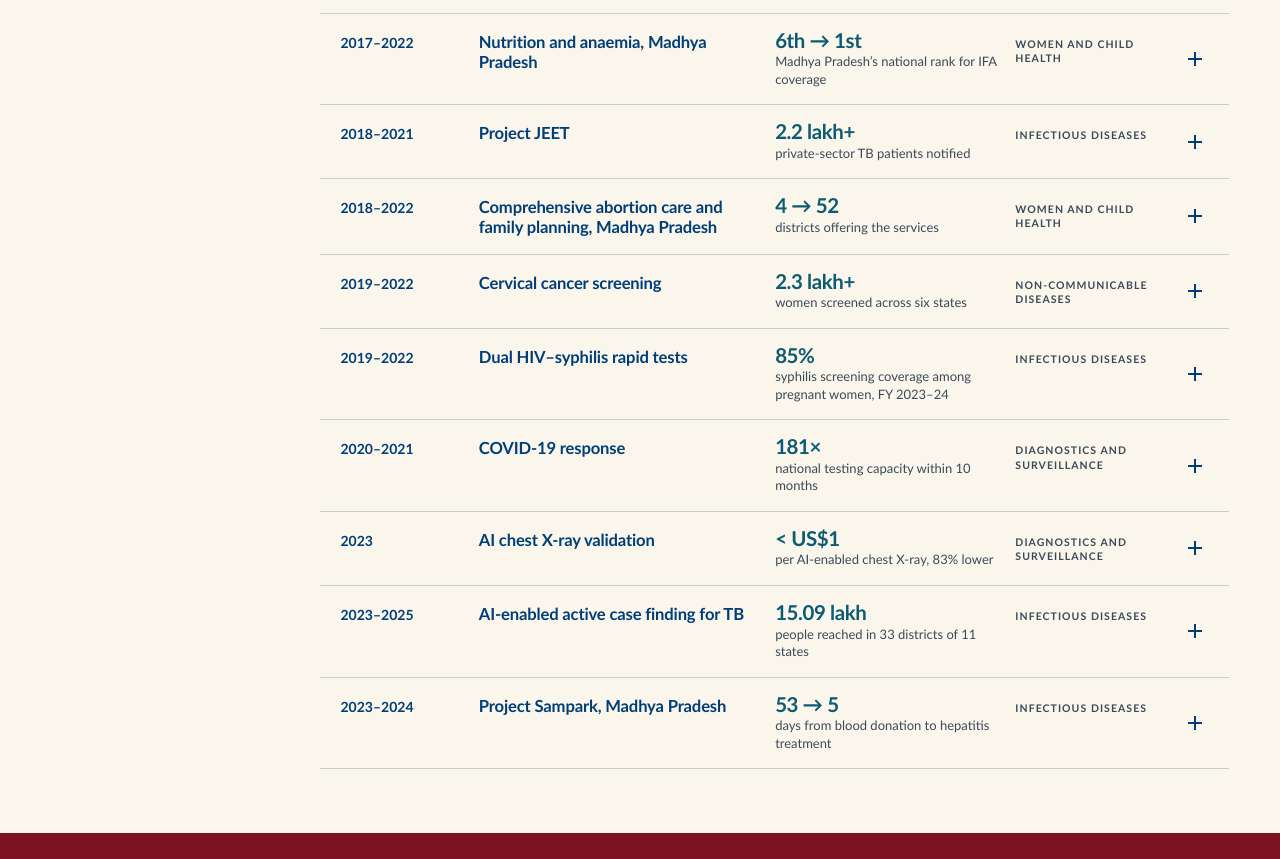
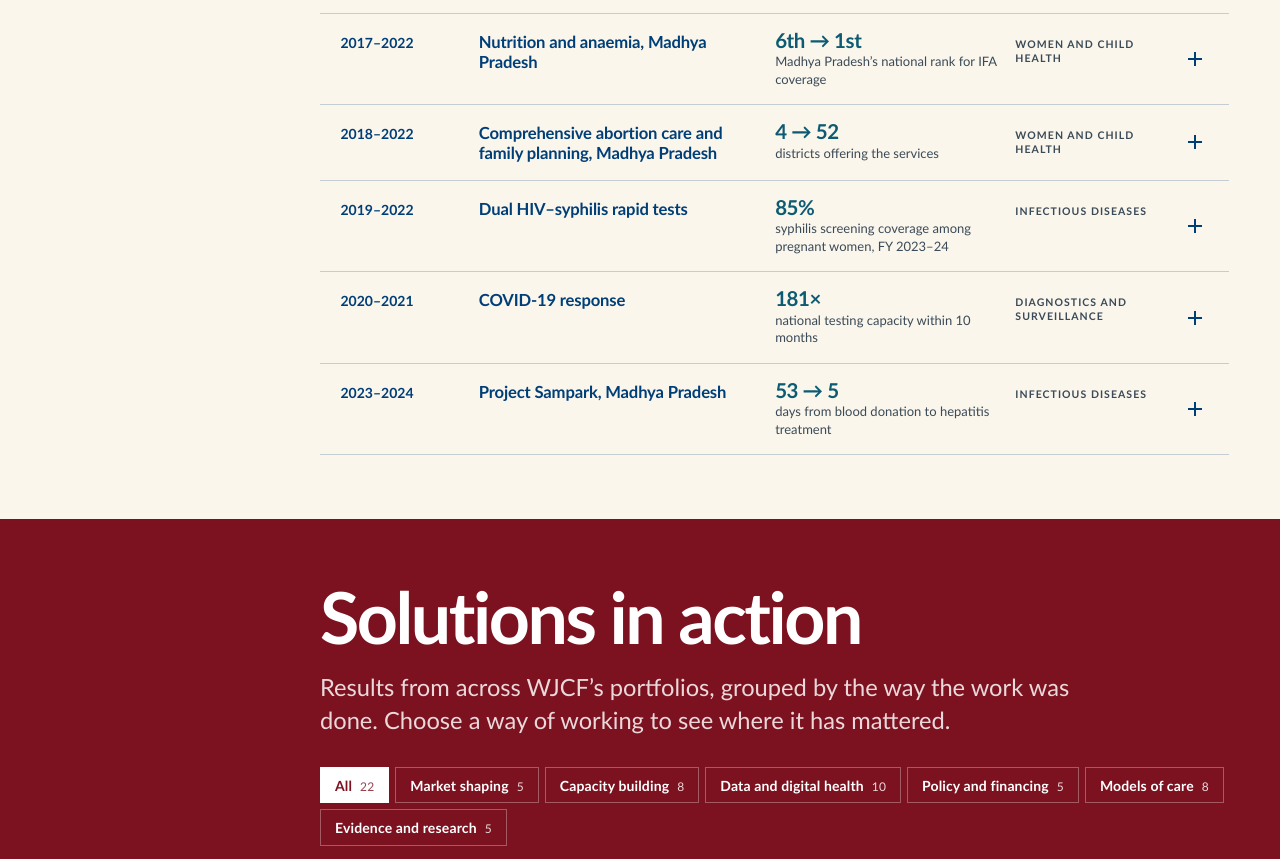
Before and after one commit to zerobug-mohit/wjcf-website-preview, a plain HTML site: page index.html in a window 1280 px wide. Shown: the part 8397-9256 px from the top of the page. Drawn offline with Linux system fonts and the light colour scheme.

Commit message:
Four milestones out of Past work
Project JEET, Cervical cancer screening, AI chest X-ray validation and
AI-enabled active case finding for TB are removed from the register of
concluded programmes, leaving 11. The filters follow: Non-Communicable
Diseases and "Several states, not named" have no milestone left and are
no longer offered.

Only the page changed; its stylesheet and script are the same files.

Co-Authored-By: Claude Opus 5.5 <noreply@anthropic.com>

```diff
--- a/index.html
+++ b/index.html
@@ -489,18 +489,17 @@
     <div class="rg" data-rg data-count="Showing {shown} of {total} milestones">
       <div class="rg-tools" hidden>
         <div class="rg-f" role="group" aria-label="Show milestones from one portfolio">
-          <button type="button" aria-pressed="true" data-area=""><span>All</span><small>15</small></button>
-          <button type="button" aria-pressed="false" data-area="INF"><span>Infectious Diseases</span><small>7</small></button>
+          <button type="button" aria-pressed="true" data-area=""><span>All</span><small>11</small></button>
+          <button type="button" aria-pressed="false" data-area="INF"><span>Infectious Diseases</span><small>5</small></button>
           <button type="button" aria-pressed="false" data-area="VPD"><span>Vaccine‑Preventable Diseases</span><small>1</small></button>
           <button type="button" aria-pressed="false" data-area="RMN"><span>Women and Child Health</span><small>4</small></button>
-          <button type="button" aria-pressed="false" data-area="NCD"><span>Non‑Communicable Diseases</span><small>1</small></button>
-          <button type="button" aria-pressed="false" data-area="DGS"><span>Diagnostics and Surveillance</span><small>2</small></button>
+          <button type="button" aria-pressed="false" data-area="DGS"><span>Diagnostics and Surveillance</span><small>1</small></button>
         </div>
         <div class="rg-g">
           <label class="rg-sel"><span>Where</span>
             <span class="rg-pick"><select>
               <option value="" data-name="">Everywhere</option>
-              <option value="Madhya Pradesh" data-name="Madhya Pradesh">Madhya Pradesh (7)</option><option value="National" data-name="National">National (7)</option><option value="Uttar Pradesh" data-name="Uttar Pradesh">Uttar Pradesh (2)</option><option value="Bihar" data-name="Bihar">Bihar (1)</option><option value="Gujarat" data-name="Gujarat">Gujarat (1)</option><option value="Punjab" data-name="Punjab">Punjab (1)</option><option value="several" data-name="Several states, not named">Several states, not named (3)</option>
+              <option value="Madhya Pradesh" data-name="Madhya Pradesh">Madhya Pradesh (7)</option><option value="National" data-name="National">National (6)</option><option value="Uttar Pradesh" data-name="Uttar Pradesh">Uttar Pradesh (2)</option><option value="Bihar" data-name="Bihar">Bihar (1)</option><option value="Gujarat" data-name="Gujarat">Gujarat (1)</option><option value="Punjab" data-name="Punjab">Punjab (1)</option>
             </select></span>
           </label>
           <button type="button" class="rg-sort" aria-pressed="false"><span>Newest first</span><svg viewBox="0 0 14 14" aria-hidden="true"><path d="M4 2v10M1 9l3 3 3-3M10 12V2M7 5l3-3 3 3" fill="none" stroke="currentColor" stroke-width="1.6"/></svg></button>
@@ -606,20 +605,6 @@
             <a class="rg-go" href="#ov-RMN" data-code="RMN">Today: the Women and Child Health portfolio <svg viewBox="0 0 15 15" fill="none" aria-hidden="true"><path d="M1 7.5h12M9 3l4.5 4.5L9 12" stroke="currentColor" stroke-width="2"/></svg></a>
           </div>
         </li>
-        <li class="rg-i" data-area="INF" data-where="several">
-          <button type="button" class="rg-row" aria-expanded="true" aria-controls="rgd-2018-project-jeet">
-            <span class="rg-y">2018–2021</span>
-            <span class="rg-t">Project JEET</span>
-            <span class="rg-fg"><b>2.2 lakh+</b><small>private‑sector TB patients notified</small></span>
-            <span class="rg-a">Infectious Diseases</span>
-            <span class="rg-x" aria-hidden="true"></span>
-          </button>
-          <div class="rg-d" id="rgd-2018-project-jeet">
-            <p class="rg-b">Implemented the Joint Effort for Elimination of Tuberculosis across seven states, notifying 2.2 lakh+ private‑sector TB patients and engaging 15,000+ providers.</p>
-            <p class="rg-w"><span>Where</span>Seven states</p>
-            <a class="rg-go" href="#ov-INF" data-code="INF">Today: the Infectious Diseases portfolio <svg viewBox="0 0 15 15" fill="none" aria-hidden="true"><path d="M1 7.5h12M9 3l4.5 4.5L9 12" stroke="currentColor" stroke-width="2"/></svg></a>
-          </div>
-        </li>
         <li class="rg-i" data-area="RMN" data-where="Madhya Pradesh">
           <button type="button" class="rg-row" aria-expanded="true" aria-controls="rgd-2018-comprehensive-abortion-care-and-family-planning-madhya-pradesh">
             <span class="rg-y">2018–2022</span>
@@ -632,20 +617,6 @@
             <p class="rg-b">Supported the Government of Madhya Pradesh to expand comprehensive abortion care and family planning services from four demonstration districts to all 52, operationalising District Level Committees to empanel private facilities and growing training centres from 8 to 15. Safe abortion sites rose from 5 to 41, and post‑abortion care cases from 25 to 1,134 between the first halves of 2018 and 2020.</p>
             <p class="rg-w"><span>Where</span>Madhya Pradesh</p>
             <a class="rg-go" href="#ov-RMN" data-code="RMN">Today: the Women and Child Health portfolio <svg viewBox="0 0 15 15" fill="none" aria-hidden="true"><path d="M1 7.5h12M9 3l4.5 4.5L9 12" stroke="currentColor" stroke-width="2"/></svg></a>
-          </div>
-        </li>
-        <li class="rg-i" data-area="NCD" data-where="several">
-          <button type="button" class="rg-row" aria-expanded="true" aria-controls="rgd-2019-cervical-cancer-screening">
-            <span class="rg-y">2019–2022</span>
-            <span class="rg-t">Cervical cancer screening</span>
-            <span class="rg-fg"><b>2.3 lakh+</b><small>women screened across six states</small></span>
-            <span class="rg-a">Non‑Communicable Diseases</span>
-            <span class="rg-x" aria-hidden="true"></span>
-          </button>
-          <div class="rg-d" id="rgd-2019-cervical-cancer-screening">
-            <p class="rg-b">Supported systems strengthening that enabled cervical cancer screening for more than 2.3 lakh women across six states, and the introduction of portable thermal ablation devices for treating pre‑cancer, with global price agreements cutting device costs by around 45%.</p>
-            <p class="rg-w"><span>Where</span>Six states</p>
-            <a class="rg-go" href="#ov-NCD" data-code="NCD">Today: the Non‑Communicable Diseases portfolio <svg viewBox="0 0 15 15" fill="none" aria-hidden="true"><path d="M1 7.5h12M9 3l4.5 4.5L9 12" stroke="currentColor" stroke-width="2"/></svg></a>
           </div>
         </li>
         <li class="rg-i" data-area="INF" data-where="National">
@@ -676,34 +647,6 @@
             <a class="rg-go" href="#ov-DGS" data-code="DGS">Today: the Diagnostics and Surveillance portfolio <svg viewBox="0 0 15 15" fill="none" aria-hidden="true"><path d="M1 7.5h12M9 3l4.5 4.5L9 12" stroke="currentColor" stroke-width="2"/></svg></a>
           </div>
         </li>
-        <li class="rg-i" data-area="DGS" data-where="National">
-          <button type="button" class="rg-row" aria-expanded="true" aria-controls="rgd-2023-ai-chest-x-ray-validation">
-            <span class="rg-y">2023</span>
-            <span class="rg-t">AI chest X‑ray validation</span>
-            <span class="rg-fg"><b>&lt; US$1</b><small>per AI‑enabled chest X‑ray, 83% lower</small></span>
-            <span class="rg-a">Diagnostics and Surveillance</span>
-            <span class="rg-x" aria-hidden="true"></span>
-          </button>
-          <div class="rg-d" id="rgd-2023-ai-chest-x-ray-validation">
-            <p class="rg-b">Conducted India’s first validation study of AI for chest X‑rays, benchmarking seven AI tools against radiologists. About 10 lakh people were screened with AI‑enabled portable chest X‑rays, at an 83% lower price of under US$1 per scan, and the supplier base grew from 3 to 10.</p>
-            <p class="rg-w"><span>Where</span>National</p>
-            <a class="rg-go" href="#ov-DGS" data-code="DGS">Today: the Diagnostics and Surveillance portfolio <svg viewBox="0 0 15 15" fill="none" aria-hidden="true"><path d="M1 7.5h12M9 3l4.5 4.5L9 12" stroke="currentColor" stroke-width="2"/></svg></a>
-          </div>
-        </li>
-        <li class="rg-i" data-area="INF" data-where="several">
-          <button type="button" class="rg-row" aria-expanded="true" aria-controls="rgd-2023-ai-enabled-active-case-finding-for-tb">
-            <span class="rg-y">2023–2025</span>
-            <span class="rg-t">AI‑enabled active case finding for TB</span>
-            <span class="rg-fg"><b>15.09 lakh</b><small>people reached in 33 districts of 11 states</small></span>
-            <span class="rg-a">Infectious Diseases</span>
-            <span class="rg-x" aria-hidden="true"></span>
-          </button>
-          <div class="rg-d" id="rgd-2023-ai-enabled-active-case-finding-for-tb">
-            <p class="rg-b">With implementation and technical support from WJCF under the National TB Elimination Programme, 18,855 Express Health Camps in 33 districts of 11 states reached 15.09 lakh people with AI‑enabled ultraportable chest X‑rays, and 11,593 people were diagnosed with TB. Nearly a third of people with confirmed TB had no symptoms. When the project concluded in December 2025, 15 X‑ray units with AI were handed over to state governments and the screening information system to the Central TB Division.</p>
-            <p class="rg-w"><span>Where</span>Eleven states</p>
-            <a class="rg-go" href="#ov-INF" data-code="INF">Today: the Infectious Diseases portfolio <svg viewBox="0 0 15 15" fill="none" aria-hidden="true"><path d="M1 7.5h12M9 3l4.5 4.5L9 12" stroke="currentColor" stroke-width="2"/></svg></a>
-          </div>
-        </li>
         <li class="rg-i" data-area="INF" data-where="Madhya Pradesh">
           <button type="button" class="rg-row" aria-expanded="true" aria-controls="rgd-2023-project-sampark-madhya-pradesh">
             <span class="rg-y">2023–2024</span>
@@ -721,7 +664,7 @@
       </ol>
       <div class="rg-none" hidden>
         <p>No milestone in this record matches both choices.</p>
-        <button type="button" class="rg-clear">Show all 15</button>
+        <button type="button" class="rg-clear">Show all 11</button>
       </div>
     </div></div></div>
 </section>
```
